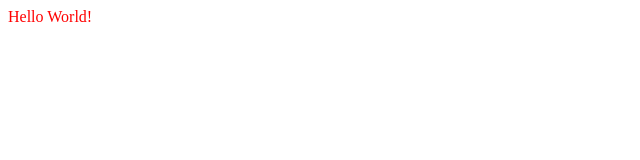
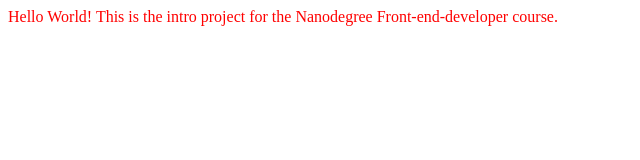
Before and after one commit to Myatropolitan/Nanodegree-Intro-Project, a plain HTML site: page index.html in a window 1280 px wide. Shown: the whole page, without its empty margins (0-640 px from the left). Drawn offline with Linux system fonts and the light colour scheme.

Commit message:
Add another line to body

```diff
--- a/index.html
+++ b/index.html
@@ -5,6 +5,6 @@
 	<link rel="stylesheet" type="text/css" href="css/style.css">
 </head>
 <body>
-	<div class="text">Hello World!</div>
+	<div class="text">Hello World! This is the intro project for the Nanodegree Front-end-developer course.</div>
 </body>
 </html>
```
